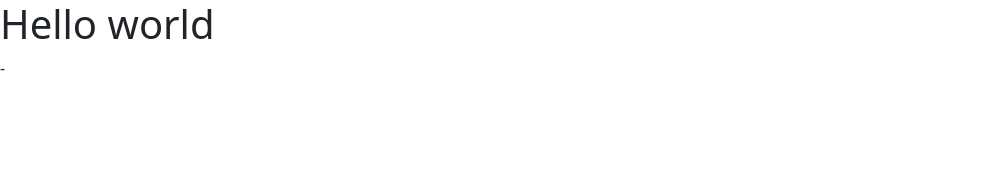
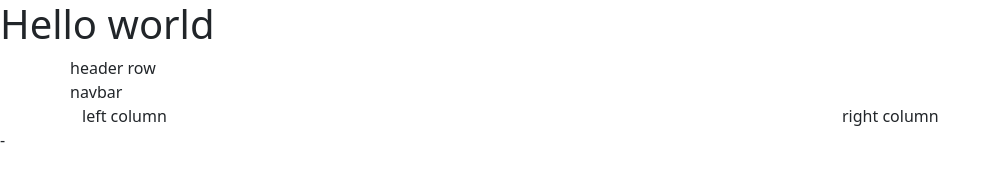
Before and after one commit to sotne/bootstrap_portfolio, a plain HTML site: page index.html in a window 1280 px wide. Shown: the whole page, without its empty margins (0-1001 px from the left). Drawn offline with nearby package versions, Linux system fonts and the light colour scheme.

```diff
--- a/index.html
+++ b/index.html
@@ -9,6 +9,25 @@
 </head>
 <body>
     <h1>Hello world</h1>
+    <div class="container">
+
+        <div class="row">
+            header row
+        </div>
+
+        <div class="row">
+            navbar
+        </div>
+
+        <div class="row">
+            <div class="col-8">
+                left column
+            </div>
+            <div class="col-4">
+                right column
+            </div>
+        </div>
+    </div>
 
     <script src="https://cdn.jsdelivr.net/npm/bootstrap@5.2.3/dist/js/bootstrap.bundle.min.js"></script>
     -
```
